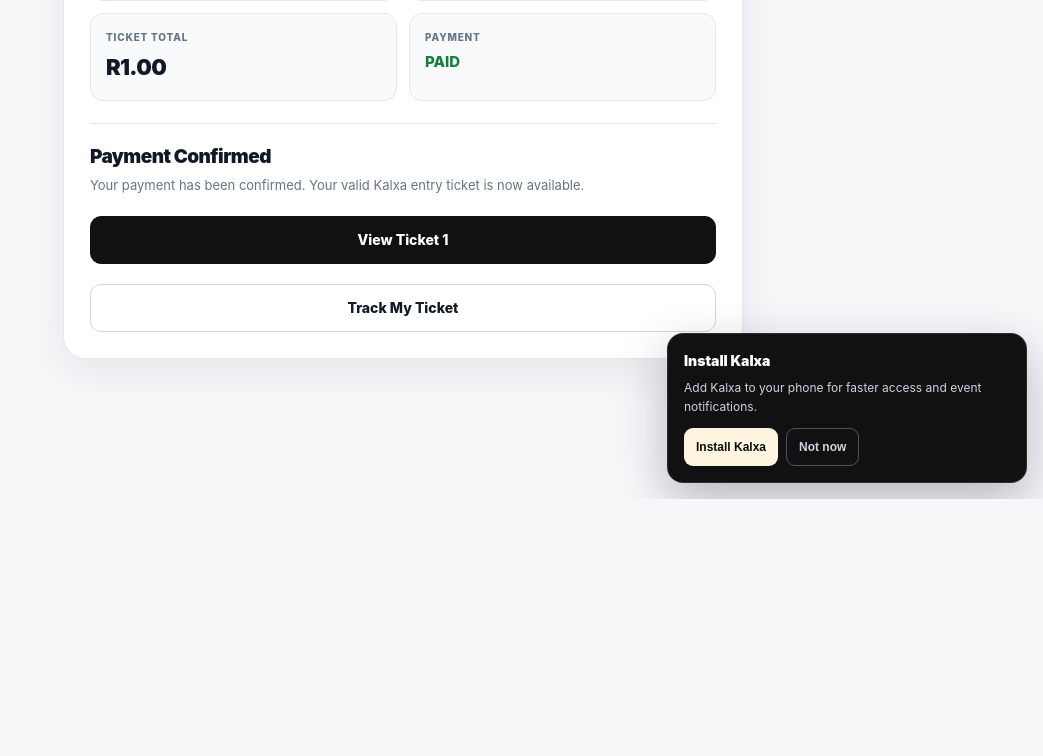
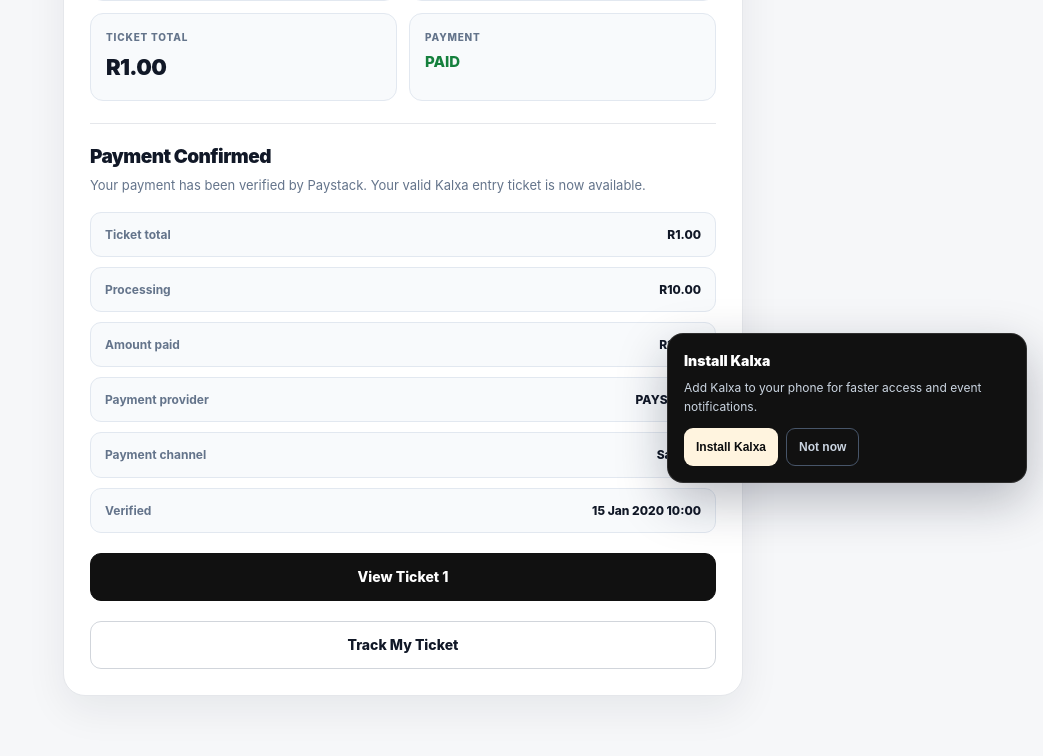
Before and after one commit to LasieHlongwane/tikete, a Flask app: template templates/booking_status.html in a window 1280 px wide. Shown: the part 301-1057 px from the top of the page, without its empty margins (237-1280 px from the left). Before the commit the page ends 800 px from the top, so only its background shows below. Run offline with Flask 3, Linux system fonts and the light colour scheme; the template is opened without the code that fills it: most values are stand-ins (such as "Sample title", 1, 10 or a date in 2020); some libraries are stand-ins or nearby versions.

Commit message:
Update payment confirmation message and details

```diff
--- a/templates/booking_status.html
+++ b/templates/booking_status.html
@@ -1055,10 +1055,102 @@
 
                     <p>
 
-                        Your payment has been confirmed.
+                        Your payment has been verified by Paystack.
                         Your valid Kalxa entry ticket is now available.
 
                     </p>
+
+
+                    <div class="bank-details">
+
+                        <div class="bank-row">
+
+                            <span class="bank-label">
+                                Ticket total
+                            </span>
+
+                            <span class="bank-value">
+                                R{{ "%.2f"|format(order.total_amount) }}
+                            </span>
+
+                        </div>
+
+
+                        <div class="bank-row">
+
+                            <span class="bank-label">
+                                Processing
+                            </span>
+
+                            <span class="bank-value">
+                                R{{ "%.2f"|format(order.processing_fee or 0) }}
+                            </span>
+
+                        </div>
+
+
+                        <div class="bank-row">
+
+                            <span class="bank-label">
+                                Amount paid
+                            </span>
+
+                            <span class="bank-value">
+                                R{{ "%.2f"|format(order.checkout_amount or order.total_amount) }}
+                            </span>
+
+                        </div>
+
+
+                        <div class="bank-row">
+
+                            <span class="bank-label">
+                                Payment provider
+                            </span>
+
+                            <span class="bank-value">
+                                {{ (order.payment_provider or 'paystack')|upper }}
+                            </span>
+
+                        </div>
+
+
+                        {% if order.payment_channel %}
+
+                            <div class="bank-row">
+
+                                <span class="bank-label">
+                                    Payment channel
+                                </span>
+
+                                <span class="bank-value">
+                                    {{ order.payment_channel|replace('_', ' ')|title }}
+                                </span>
+
+                            </div>
+
+                        {% endif %}
+
+
+                        {% if order.payment_verified_at %}
+
+                            <div class="bank-row">
+
+                                <span class="bank-label">
+                                    Verified
+                                </span>
+
+                                <span class="bank-value">
+                                    {{ order.payment_verified_at.strftime(
+                                        '%d %b %Y %H:%M'
+                                    ) }}
+                                </span>
+
+                            </div>
+
+                        {% endif %}
+
+                    </div>
 
 
                     {% if order.entry_passes %}
```
